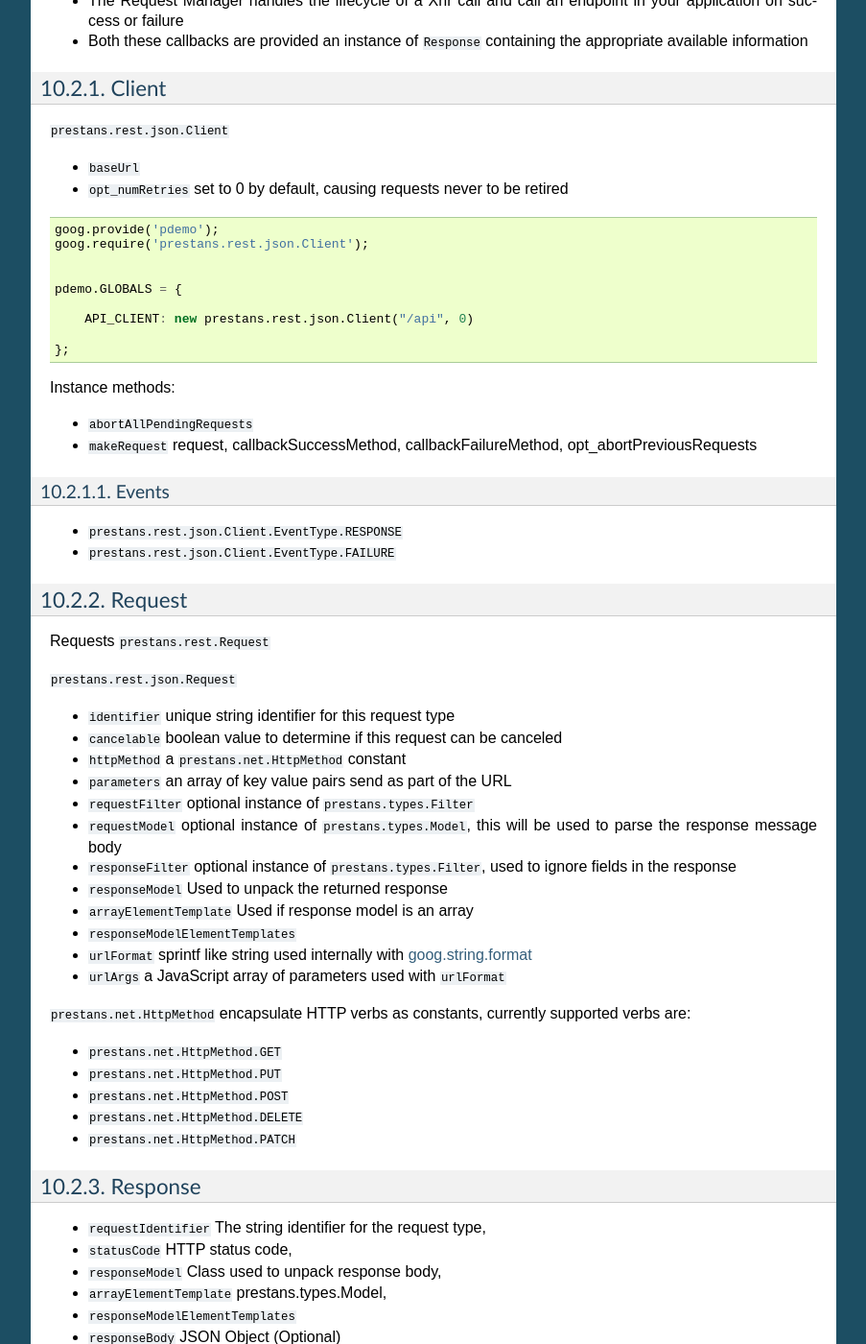
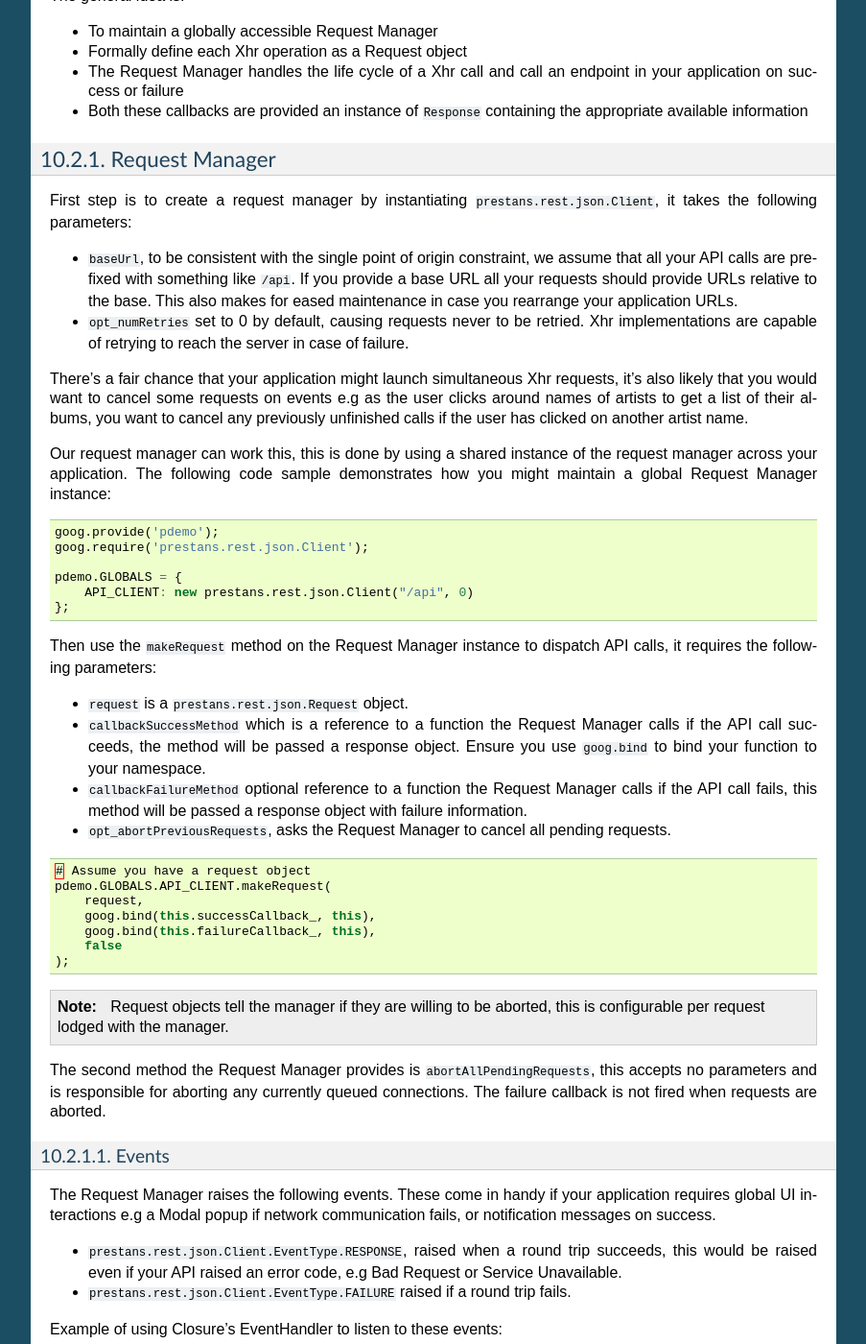
Before and after one commit to anomaly/prestans-docs, a Sphinx documentation site: the page built from source/closure.rst, in a window 1280 px wide and 1400 px high, scrolled down 1418 px. Shown: the whole window at 96% size, without its empty margins (198-1101 px from the left). Built offline with Sphinx 7.4.7, drawn with Linux system fonts in a browser that asks for light colours; some of the changed text lies outside the part shown.

Commit message:
Finished JSON rest client draft

```diff
--- a/source/closure.rst
+++ b/source/closure.rst
@@ -14,11 +14,13 @@ Each one of these components is agnostic of the other. Closure is at the heart o
 
 prestans provides a number of extensions to Closure Library, that ease and automate building rich JavaScript clients that consume your prestans API. Our current line up includes:
 
-* REST Client, provides a pattern to create Xhr requests, manages the lifecycle and parsers responses
-* Types API, a client side replica of the prestans server types package assisting with parsing responses
-* Code generation tools to quickly produce client side stubs from your REST application models
+* REST Client, provides a pattern to create Xhr requests, manages the life cycle and parsers responses, also supports Attribute Fitlers.
+* Types API, a client side replica of the prestans server types package assisting with parsing responses.
+* Code generation tools to quickly produce client side stubs from your REST application models.
 
 It's expected that you will use the Google Closure `dependency manager <https://developers.google.com/closure/library/docs/introduction>`_ to load the prestans namespaces.
+
+.. note:: It's assumed that you are familiar with developing applications with Google Closure tools.
 
 Types API
 =========
@@ -54,39 +56,68 @@ The general idea is:
 
 * To maintain a globally accessible Request Manager
 * Formally define each Xhr operation as a Request object
-* The Request Manager handles the lifecycle of a Xhr call and call an endpoint in your application on success or failure
+* The Request Manager handles the life cycle of a Xhr call and call an endpoint in your application on success or failure
 * Both these callbacks are provided an instance of ``Response`` containing the appropriate available information
 
-Client
-------
+Request Manager
+---------------
 
-``prestans.rest.json.Client``
+First step is to create a request manager by instantiating ``prestans.rest.json.Client``, it takes the following parameters:
 
-* ``baseUrl``
-* ``opt_numRetries`` set to 0 by default, causing requests never to be retired
+* ``baseUrl``, to be consistent with the single point of origin constraint, we assume that all your API calls are prefixed with something like ``/api``. If you provide a base URL all your requests should provide URLs relative to the base. This also makes for eased maintenance in case you rearrange your application URLs.
+* ``opt_numRetries`` set to 0 by default, causing requests never to be retried. Xhr implementations are capable of retrying to reach the server in case of failure.
+
+There's a fair chance that your application might launch simultaneous Xhr requests, it's also likely that you would want to cancel some requests on events e.g as the user clicks around names of artists to get a list of their albums, you want to cancel any previously unfinished calls if the user has clicked on another artist name.
+
+Our request manager can work this, this is done by using a shared instance of the request manager across your application. The following code sample demonstrates how you might maintain a global Request Manager instance:
 
 .. code-block:: javascript
 
     goog.provide('pdemo');
     goog.require('prestans.rest.json.Client');
 
-
     pdemo.GLOBALS = {
-
         API_CLIENT: new prestans.rest.json.Client("/api", 0)
-
     };
 
-Instance methods:
+Then use the ``makeRequest`` method on the Request Manager instance to dispatch API calls, it requires the following parameters:
 
-* ``abortAllPendingRequests``
-* ``makeRequest`` request, callbackSuccessMethod, callbackFailureMethod, opt_abortPreviousRequests
+* ``request`` is a ``prestans.rest.json.Request`` object.
+* ``callbackSuccessMethod`` which is a reference to a function the Request Manager calls if the API call succeeds, the method will be passed a response object. Ensure you use ``goog.bind`` to bind your function to your namespace.
+* ``callbackFailureMethod`` optional reference to a function the Request Manager calls if the API call fails, this method will be passed a response object with failure information.
+* ``opt_abortPreviousRequests``, asks the Request Manager to cancel all pending requests.
+
+.. code-block:: javascript
+
+    # Assume you have a request object
+    pdemo.GLOBALS.API_CLIENT.makeRequest(
+        request,
+        goog.bind(this.successCallback_, this),
+        goog.bind(this.failureCallback_, this),
+        false
+    );
+
+.. note:: Request objects tell the manager if they are willing to be aborted, this is configurable per request lodged with the manager.
+
+The second method the Request Manager provides is ``abortAllPendingRequests``, this accepts no parameters and is responsible for aborting any currently queued connections. The failure callback is not fired when requests are aborted.
 
 Events
 ^^^^^^
 
-* ``prestans.rest.json.Client.EventType.RESPONSE``
-* ``prestans.rest.json.Client.EventType.FAILURE``
+The Request Manager raises the following events. These come in handy if your application requires global UI interactions e.g a Modal popup if network communication fails, or notification messages on success.
+
+* ``prestans.rest.json.Client.EventType.RESPONSE``, raised when a round trip succeeds, this would be raised even if your API raised an error code, e.g Bad Request or Service Unavailable.
+* ``prestans.rest.json.Client.EventType.FAILURE`` raised if a round trip fails.
+
+Example of using Closure's EventHandler to listen to these events:
+
+.. code-block:: javascript
+
+    goog.require('goog.events.EventHandler');
+
+    # and somewhere in one of your functions
+    this.eventHandler = new goog.events.EventHandler(this);
+    this.eventHandler_.listen(pdemo.GLOBALS.API_CLIENT, prestans.rest.json.Client.EventType.FAILURE, this.handleFailure_);
 
 Request
 -------
```
